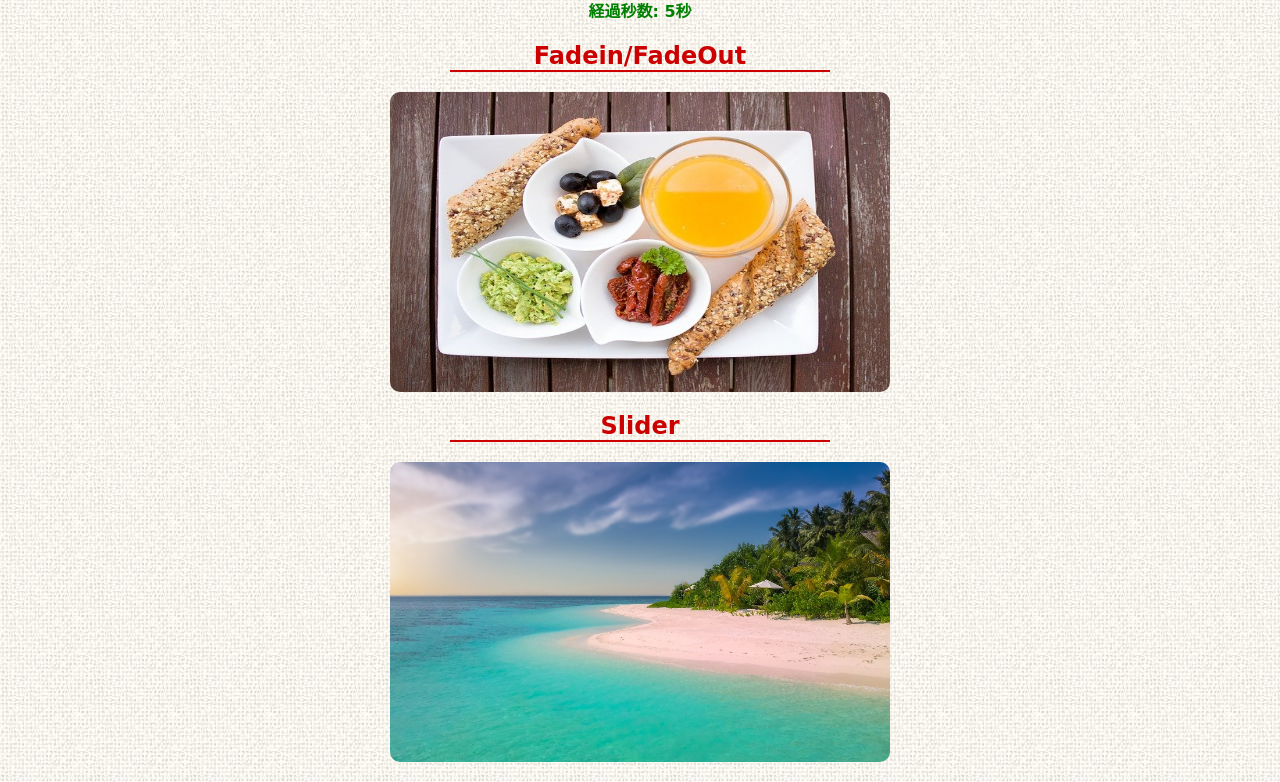
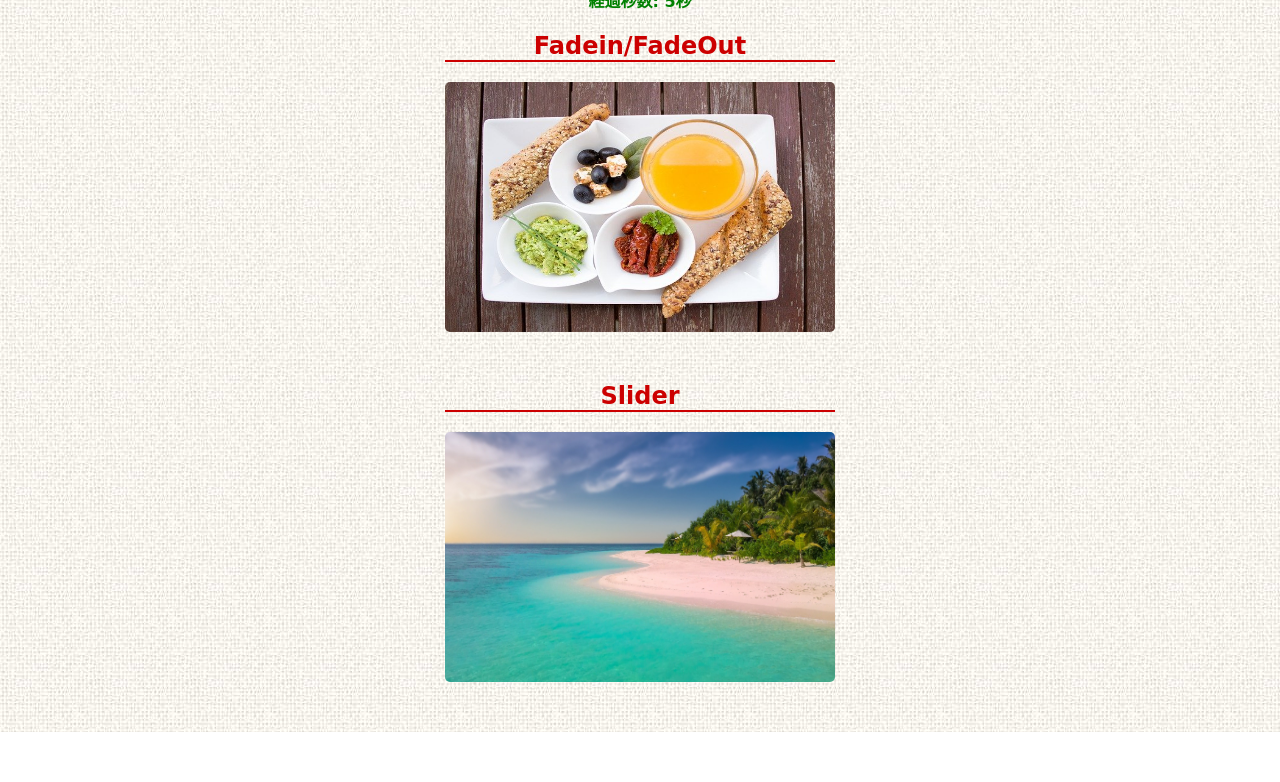
Before and after one commit to kazuma9976/jQuery_animation, a plain HTML site: page index.html in a window 1280 px wide. Shown: the part 81-863 px from the top of the page. After the commit the page ends 813 px from the top, so only its background shows below. Drawn offline with nearby package versions, Linux system fonts and the light colour scheme.

Commit message:
アニメーションのレスポンシブ対応(スマホ)完了

```diff
--- a/css/style.css
+++ b/css/style.css
@@ -2,26 +2,33 @@
 * {
     margin: 0;
     padding: 0;
+    font-family: cursive;
     box-sizing: border-box;
-    font-family: cursive;
 }
 
 #wrapper {
-    width: 800px;
+    width: 390px;
     margin: 0 auto;
-    padding: 20px;
 }
 
 h1 {
     text-align: center;
-    width: 70%;
+    width: 100%;
     margin: 0 auto;
     color: #0000CC;
     border-bottom: double 3px;
 }
 
+p {
+    width: 100%;
+    text-align: center;
+    margin-top: 20px;
+    font-weight: bold;
+    color: green;
+}
+
 h2 {
-    width: 50%;
+    width: 100%;
     margin: 0 auto;
     margin-top: 20px;
     text-align: center;
@@ -30,26 +37,26 @@ h2 {
 }
 
 #fadein_fadeout {
-    width: 500px;
+    width: 390px;
     margin: 0 auto;
-    height: 300px;
+    height: 280px;
     margin-top: 20px;
 }
 
 #fadein_fadeout img {
-    width: 500px;
-    height: 300px;
-    border-radius: 10px;
+    width: 390px;
+    height: 250px;
+    border-radius: 5px;
 }
 
 #slider {
-    width: 500px;
+    width: 390px;
     height: 300px;
     margin: 0 auto;
     margin-top: 20px;
 }
 
-div#slider {
+#slider {
     position: relative;
     overflow: hidden;
 }
@@ -58,16 +65,7 @@ div#slider {
     position: absolute;
     top: 0;
     border: 0;
-    width: 500px;
-    height: 300px;
-    border-radius: 10px;
+    width: 390px;
+    height: 250px;
+    border-radius: 5px;
 }
-
-p {
-    width: 20%;
-    margin: 0 auto;
-    text-align: center;
-    margin-top: 10px;
-    font-weight: bold;
-    color: green;
-}
--- a/index.html
+++ b/index.html
@@ -9,18 +9,16 @@
     </head>
     <body style="background-image:url(images/bg.jpg)">
         <div id="wrapper">
-
             <h1>画像アニメーション</h1>
             <p>経過秒数: <span>0</span>秒</p>
 
             <h2>Fadein/FadeOut</h2>
             <div id="fadein_fadeout">
-                <img src="images/1.jpg" alt="一番目の画像"/>
+                <img src="images/1.jpg" alt="一番目の画像">
             </div>
 
             <h2>Slider</h2>
             <div id="slider"></div>
-
         </div>
 
         <script src="https://code.jquery.com/jquery-3.3.1.min.js"></script>
--- a/js/script.js
+++ b/js/script.js
@@ -55,24 +55,24 @@ $(function(){
   $.each(images_2, (index, image) => {
         $('#slider').append($('<img>', {src: image}));
     });
-    // 1番目と２番目の画像をmargin-left:-500pxの位置に設定
-    $('#slider img').eq(1).css('margin-left', '-500px');
-    $('#slider img').eq(2).css('margin-left', '-500px');
+    // 1番目と２番目の画像をmargin-left:-390pxの位置に設定
+    $('#slider img').eq(1).css('margin-left', '-390px');
+    $('#slider img').eq(2).css('margin-left', '-390px');
 
   let s_count = 0;
   // sliderの非同期処理
   const slider = () => {
         $.when(
-            // 0番目の画像を、margin-left:500pxの位置に移動。
-            $('#slider img').eq(s_count % 3).animate({marginLeft: '500px'}, 2000),
+            // 0番目の画像を、margin-left:390pxの位置に移動。
+            $('#slider img').eq(s_count % 3).animate({marginLeft: '390px'}, 2000),
             // 1番目の画像を、margin-left:0pxの位置に移動。
             $('#slider img').eq((s_count + 1) % 3).animate({marginLeft: '0px'}, 2000),
             // 挙動確認
             console.log('a')
         ).done(
             () => {
-                // 0番目の画像を、margin-left:-500pxの位置に移動
-                $('#slider img').eq(s_count % 3).css('margin-left', '-500px');
+                // 0番目の画像を、margin-left:-390pxの位置に移動
+                $('#slider img').eq(s_count % 3).css('margin-left', '-390px');
                 // 挙動確認
                 console.log('b');
             }
```
